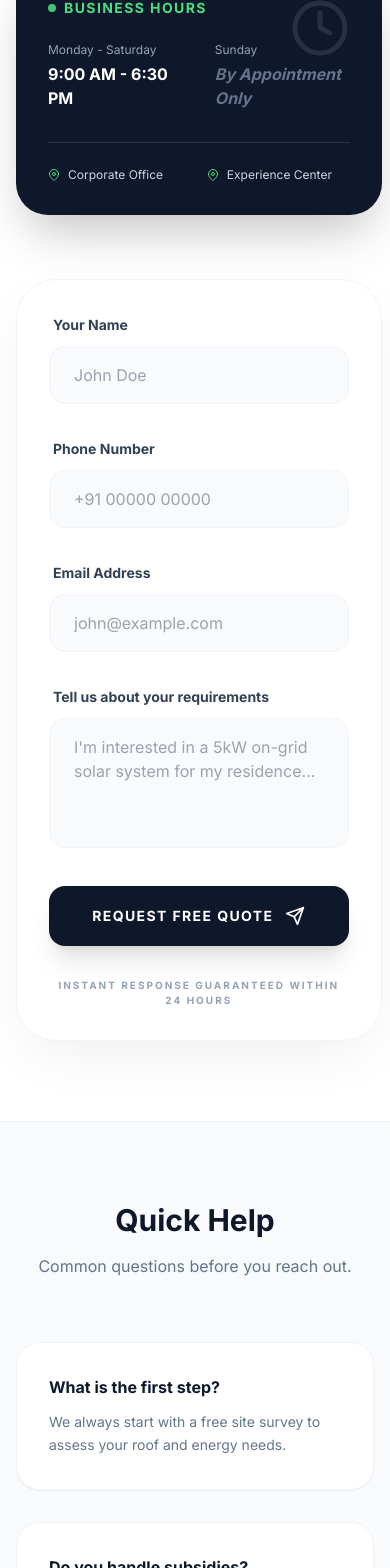
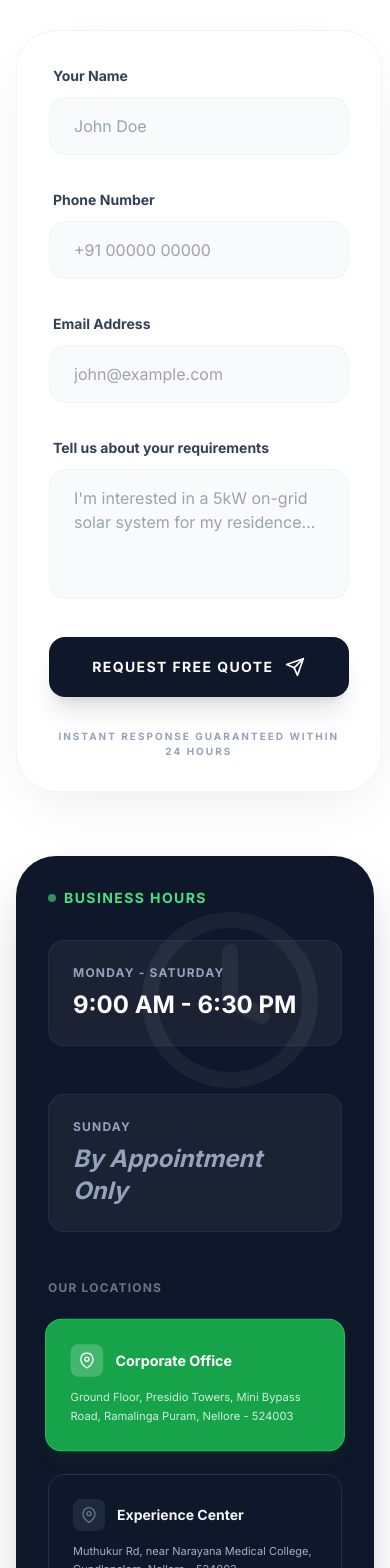
Before and after one commit to balajiprojects049-art/Golden-Tree-Life-Spaces, a React (Vite) app: page /contact in a window 390 px wide. Shown: the part 1331-2899 px from the top of the page. Built offline with nearby package versions, Linux system fonts and the light colour scheme.

Commit message:
Fix: Footer ReferenceError, Update Contact map, Full-width Business Hours, Favicon & SEO enhancements

```diff
--- a/index.html
+++ b/index.html
@@ -2,11 +2,73 @@
 <html lang="en">
   <head>
     <meta charset="UTF-8" />
-    <link rel="icon" type="image/svg+xml" href="/vite.svg" />
+    <link rel="icon" type="image/png" href="/logo.png" />
     <meta name="viewport" content="width=device-width, initial-scale=1.0" />
-    <meta name="description" content="Golden Tree Life Spaces – Clean, Reliable, and Affordable Solar Energy Solutions for homes, farms, businesses and industries in India." />
-    <meta name="keywords" content="solar energy, solar panels, solar water heater, solar street light, solar CCTV, renewable energy, clean energy" />
-    <title>Golden Tree Life Spaces – Clean Energy Solutions</title>
+
+    <!-- Primary Meta Tags -->
+    <title>Golden Tree Life Spaces | Best Solar Panel Installation Company in Nellore</title>
+    <meta name="title" content="Golden Tree Life Spaces | Best Solar Panel Installation Company in Nellore" />
+    <meta name="description" content="Golden Tree Life Spaces provides premium solar energy solutions in Nellore. Specializing in On-Grid/Off-Grid systems, Solar Water Heaters, Agricultural Pumping, and Solar CCTV. Save up to 90% on electricity bills." />
+    <meta name="keywords" content="solar panels nellore, golden tree life spaces, solar installation andhra pradesh, solar water heater nellore, agricultural solar pumps, solar fencing nellore, renewable energy india, solar cctv" />
+    <meta name="author" content="Golden Tree Life Spaces" />
+
+    <!-- Open Graph / Facebook -->
+    <meta property="og:type" content="website" />
+    <meta property="og:url" content="https://goldentreelifespaces.com/" />
+    <meta property="og:title" content="Golden Tree Life Spaces | Top Solar Solutions in Nellore" />
+    <meta property="og:description" content="Empowering Nellore with clean, reliable, and affordable solar energy solutions. Join 500+ happy customers saving on electricity bills." />
+    <meta property="og:image" content="/logo.png" />
+
+    <!-- Twitter -->
+    <meta property="twitter:card" content="summary_large_image" />
+    <meta property="twitter:url" content="https://goldentreelifespaces.com/" />
+    <meta property="twitter:title" content="Golden Tree Life Spaces | Best Solar Installation" />
+    <meta property="twitter:description" content="Premium solar energy solutions for residential, commercial, and agricultural needs in Nellore. Certified & Reliable." />
+    <meta property="twitter:image" content="/logo.png" />
+
+    <!-- Structured Data -->
+    <script type="application/ld+json">
+    {
+      "@context": "https://schema.org",
+      "@type": "LocalBusiness",
+      "name": "Golden Tree Life Spaces",
+      "image": "https://goldentreelifespaces.com/logo.png",
+      "@id": "https://goldentreelifespaces.com",
+      "url": "https://goldentreelifespaces.com",
+      "telephone": "+919885848445",
+      "address": {
+        "@type": "PostalAddress",
+        "streetAddress": "Ground Floor, Presidio Towers, Mini Bypass Road, Ramalinga Puram",
+        "addressLocality": "Nellore",
+        "addressRegion": "AP",
+        "postalCode": "524003",
+        "addressCountry": "IN"
+      },
+      "geo": {
+        "@type": "GeoCoordinates",
+        "latitude": 14.4503648,
+        "longitude": 79.9930746
+      },
+      "openingHoursSpecification": {
+        "@type": "OpeningHoursSpecification",
+        "dayOfWeek": [
+          "Monday",
+          "Tuesday",
+          "Wednesday",
+          "Thursday",
+          "Friday",
+          "Saturday"
+        ],
+        "opens": "09:00",
+        "closes": "18:30"
+      },
+      "sameAs": [
+        "https://www.facebook.com/golden.tree.673991",
+        "https://www.instagram.com/goldentreelifespaces/"
+      ]
+    }
+    </script>
+
     <link rel="preconnect" href="https://fonts.googleapis.com" />
     <link rel="preconnect" href="https://fonts.gstatic.com" crossorigin />
     <link href="https://fonts.googleapis.com/css2?family=Inter:wght@300;400;500;600;700&family=Poppins:wght@400;600;700;800;900&display=swap" rel="stylesheet" />
--- a/src/components/Contact.jsx
+++ b/src/components/Contact.jsx
@@ -1,5 +1,5 @@
 import { useState } from 'react';
-import { motion } from 'framer-motion';
+import { motion, AnimatePresence } from 'framer-motion';
 import { useInView } from 'react-intersection-observer';
 import { FiPhone, FiMail, FiMapPin, FiCheckCircle, FiClock, FiSend } from 'react-icons/fi';
 import { FaWhatsapp } from 'react-icons/fa';
@@ -9,6 +9,7 @@ const Contact = () => {
   const [formData, setFormData] = useState({ name: '', phone: '', email: '', message: '' });
   const [submitted, setSubmitted] = useState(false);
   const [loading, setLoading] = useState(false);
+  const [activeLocation, setActiveLocation] = useState(0);
 
   const handleSubmit = (e) => {
     e.preventDefault();
@@ -52,13 +53,15 @@ const Contact = () => {
   const locations = [
     {
       name: 'Corporate Office',
-      addr: 'Nellore, Andhra Pradesh',
-      link: 'https://maps.app.goo.gl/mJ7KmwNpC33cUUVK9'
+      addr: 'Ground Floor, Presidio Towers, Mini Bypass Road, Ramalinga Puram, Nellore - 524003',
+      link: 'https://maps.app.goo.gl/mJ7KmwNpC33cUUVK9',
+      embed: 'https://www.google.com/maps/embed?pb=!1m18!1m12!1m3!1d3863.7903699156136!2d79.9833098!3d14.4392412!2m3!1f0!2f0!3f0!3m2!1i1024!2i768!4f13.1!3m3!1m2!1s0x3a4cf3f7d753e301%3A0x8f20eef1fb51b4fe!2sGOLDEN%20TREE%20LIFE%20SPACES%20SOLAR%20IN%20NELLORE!5e0!3m2!1sen!2sin!4v1773340956560!5m2!1sen!2sin'
     },
     {
       name: 'Experience Center',
-      addr: 'Visit our Solar Lab',
-      link: 'https://maps.app.goo.gl/htXECBkvr7K7GYyg8'
+      addr: 'Muthukur Rd, near Narayana Medical College, Gundlapalem, Nellore - 524003',
+      link: 'https://maps.app.goo.gl/htXECBkvr7K7GYyg8',
+      embed: 'https://www.google.com/maps/embed?pb=!1m18!1m12!1m3!1d3864.196740871909!2d80.0120288!3d14.4158193!2m3!1f0!2f0!3f0!3m2!1i1024!2i768!4f13.1!3m3!1m2!1s0x3a4cf50391cefcf9%3A0xf8a3c0fd82bb70e2!2sGolden%20tree%20life%20spaces%20%26%20Cement+and+Steel!5e0!3m2!1sen!2sin!4v1773341002016!5m2!1sen!2sin'
     }
   ];
 
@@ -106,39 +109,6 @@ const Contact = () => {
                 ))}
               </div>
 
-              <div className="bg-slate-900 rounded-[2rem] p-8 text-white relative overflow-hidden shadow-2xl">
-                <div className="absolute top-0 right-0 p-8 opacity-10">
-                  <FiClock className="text-6xl" />
-                </div>
-                <h4 className="flex items-center gap-2 text-green-400 font-bold text-sm mb-6 uppercase tracking-widest">
-                  <span className="w-2 h-2 rounded-full bg-green-400 animate-pulse"></span>
-                  Business Hours
-                </h4>
-                <div className="grid grid-cols-2 gap-8 relative z-10">
-                  <div>
-                    <div className="text-slate-400 text-xs mb-1">Monday - Saturday</div>
-                    <div className="font-bold">9:00 AM - 6:30 PM</div>
-                  </div>
-                  <div>
-                    <div className="text-slate-400 text-xs mb-1">Sunday</div>
-                    <div className="font-bold text-slate-500 italic">By Appointment Only</div>
-                  </div>
-                </div>
-
-                <div className="mt-8 pt-6 border-t border-white/10 grid grid-cols-2 gap-4">
-                  {locations.map((loc, i) => (
-                    <a
-                      key={i}
-                      href={loc.link}
-                      target="_blank"
-                      rel="noopener noreferrer"
-                      className="text-xs text-slate-300 hover:text-green-400 transition-colors flex items-center gap-2"
-                    >
-                      <FiMapPin className="text-green-400" /> {loc.name}
-                    </a>
-                  ))}
-                </div>
-              </div>
             </motion.div>
           </div>
 
@@ -236,6 +206,108 @@ const Contact = () => {
           </div>
 
         </div>
+
+        {/* Full-width Business Hours & Locations Card */}
+        <motion.div
+          initial={{ opacity: 0, y: 30 }}
+          animate={inView ? { opacity: 1, y: 0 } : {}}
+          transition={{ duration: 0.8, delay: 0.3 }}
+          className="mt-16 bg-slate-900 rounded-[2.5rem] p-8 md:p-12 text-white relative overflow-hidden shadow-2xl"
+        >
+          <div className="absolute top-0 right-0 p-12 opacity-5">
+            <FiClock className="text-[12rem]" />
+          </div>
+
+          <div className="relative z-10 grid lg:grid-cols-2 gap-12 items-center">
+            {/* Left part: Business Hours */}
+            <div>
+              <h4 className="flex items-center gap-2 text-green-400 font-bold text-sm mb-8 uppercase tracking-widest">
+                <span className="w-2 h-2 rounded-full bg-green-400 animate-pulse"></span>
+                Business Hours
+              </h4>
+              <div className="grid grid-cols-1 sm:grid-cols-2 gap-12">
+                <div className="p-6 rounded-2xl bg-white/5 border border-white/5">
+                  <div className="text-slate-400 text-xs font-bold uppercase tracking-widest mb-2">Monday - Saturday</div>
+                  <div className="text-2xl font-black text-white">9:00 AM - 6:30 PM</div>
+                </div>
+                <div className="p-6 rounded-2xl bg-white/5 border border-white/5">
+                  <div className="text-slate-400 text-xs font-bold uppercase tracking-widest mb-2">Sunday</div>
+                  <div className="text-2xl font-black text-slate-400 italic">By Appointment Only</div>
+                </div>
+              </div>
+            </div>
+
+            {/* Right part: Locations Switcher */}
+            <div className="lg:border-l lg:border-white/10 lg:pl-12">
+              <h4 className="text-white/40 font-bold text-xs mb-6 uppercase tracking-widest">Our Locations</h4>
+              <div className="grid sm:grid-cols-2 gap-6">
+                {locations.map((loc, i) => (
+                  <button
+                    key={i}
+                    onClick={() => setActiveLocation(i)}
+                    className={`w-full text-left p-6 rounded-2xl transition-all duration-300 flex flex-col gap-3 leading-relaxed border ${
+                      activeLocation === i
+                      ? 'bg-green-600 text-white border-green-500 shadow-lg shadow-green-900/20 scale-[1.02]'
+                      : 'border-white/10 text-slate-300 hover:bg-white/5'
+                    }`}
+                  >
+                    <div className="flex items-center gap-3">
+                      <div className={`p-2 rounded-lg ${activeLocation === i ? 'bg-white/20' : 'bg-slate-800'}`}>
+                        <FiMapPin className={activeLocation === i ? 'text-white' : 'text-slate-500'} />
+                      </div>
+                      <span className={`font-bold text-sm ${activeLocation === i ? 'text-white' : 'text-slate-100'}`}>{loc.name}</span>
+                    </div>
+                    <span className="text-[11px] leading-relaxed opacity-80">{loc.addr}</span>
+                  </button>
+                ))}
+              </div>
+            </div>
+          </div>
+        </motion.div>
+      </div>
+
+      {/* Map Section */}
+      <div className="mt-24 w-full">
+        <div className="max-w-7xl mx-auto px-4 mb-8">
+          <div className="flex gap-4 border-b border-slate-100">
+            {locations.map((loc, i) => (
+              <button
+                key={i}
+                onClick={() => setActiveLocation(i)}
+                className={`pb-4 px-2 text-sm font-bold transition-all relative ${
+                  activeLocation === i ? 'text-green-600' : 'text-slate-400 hover:text-slate-600'
+                }`}
+              >
+                {loc.name}
+                {activeLocation === i && (
+                  <motion.div layoutId="activeTab" className="absolute bottom-0 left-0 right-0 h-1 bg-green-500 rounded-t-full" />
+                )}
+              </button>
+            ))}
+          </div>
+        </div>
+
+        <div className="w-full h-[500px] bg-slate-100 relative group">
+          <AnimatePresence mode="wait">
+            <motion.iframe
+              key={activeLocation}
+              initial={{ opacity: 0 }}
+              animate={{ opacity: 1 }}
+              exit={{ opacity: 0 }}
+              transition={{ duration: 0.5 }}
+              title={locations[activeLocation].name}
+              src={locations[activeLocation].embed}
+              width="100%"
+              height="100%"
+              style={{ border: 0 }}
+              allowFullScreen=""
+              loading="lazy"
+              referrerPolicy="no-referrer-when-downgrade"
+              className="grayscale hover:grayscale-0 transition-all duration-700"
+            ></motion.iframe>
+          </AnimatePresence>
+          <div className="absolute top-0 left-0 w-full h-1 bg-gradient-to-r from-transparent via-green-500/20 to-transparent" />
+        </div>
       </div>
     </section>
   );
--- a/src/components/Footer.jsx
+++ b/src/components/Footer.jsx
@@ -1,4 +1,4 @@
-import { FiFacebook, FiInstagram, FiLinkedin, FiPhone, FiMail, FiSun } from 'react-icons/fi';
+import { FiFacebook, FiInstagram, FiLinkedin, FiPhone, FiMail, FiSun, FiMapPin } from 'react-icons/fi';
 import { Link } from 'react-router-dom';
 
 const Footer = () => {
@@ -108,13 +108,32 @@ const Footer = () => {
                 </a>
               </li>
               <li>
-                <a href="mailto:goldentreelifespaces@gmail.com" className="flex items-center gap-3 text-sm hover:text-primary transition-colors truncate">
-                  <FiMail className="text-primary shrink-0" />
-                  goldentreelifespaces@gmail.com
-                </a>
-              </li>
-              <li className="text-sm text-gray-400 mt-6 pt-6 border-t border-white/10">
-                Contact us for a free site assessment and customized 3D solar design quote.
+                <div className="flex flex-col gap-4 mt-6 pt-6 border-t border-white/10">
+                  <a
+                    href="https://maps.app.goo.gl/mJ7KmwNpC33cUUVK9"
+                    target="_blank"
+                    rel="noopener noreferrer"
+                    className="flex gap-3 text-xs hover:text-primary transition-colors leading-relaxed"
+                  >
+                    <FiMapPin className="text-primary mt-1 shrink-0" />
+                    <div>
+                      <span className="font-bold block text-white mb-0.5">Corporate Office</span>
+                      Ground Floor, Presidio Towers, Mini Bypass Road, Ramalinga Puram, Nellore - 524003
+                    </div>
+                  </a>
+                  <a
+                    href="https://maps.app.goo.gl/htXECBkvr7K7GYyg8"
+                    target="_blank"
+                    rel="noopener noreferrer"
+                    className="flex gap-3 text-xs hover:text-primary transition-colors leading-relaxed"
+                  >
+                    <FiMapPin className="text-primary mt-1 shrink-0" />
+                    <div>
+                      <span className="font-bold block text-white mb-0.5">Experience Center</span>
+                      Muthukur Rd, near Narayana Medical College, Gundlapalem, Nellore - 524003
+                    </div>
+                  </a>
+                </div>
               </li>
             </ul>
           </div>
```
Also changed, not shown: src/App.jsx (+19 -0 lines).
